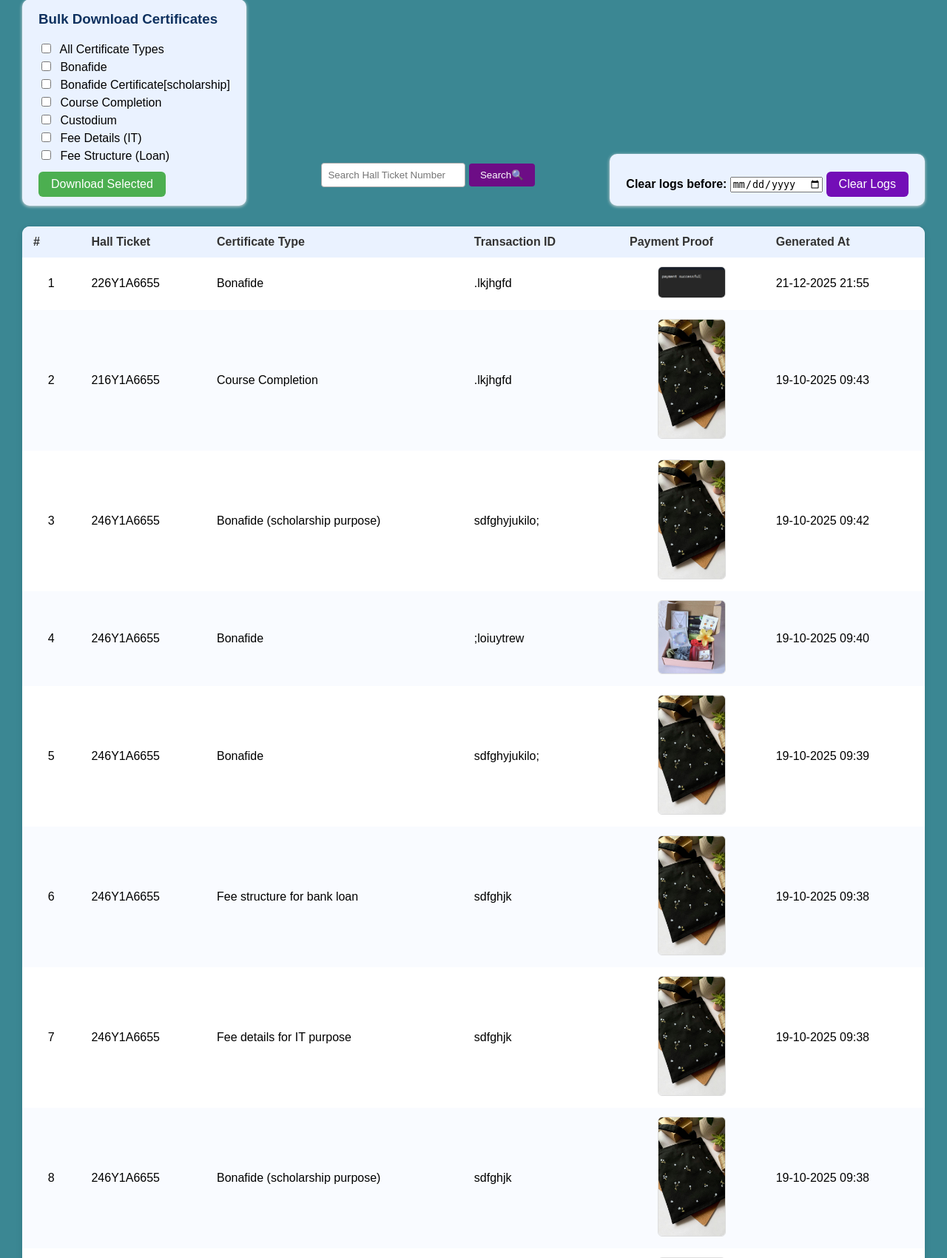
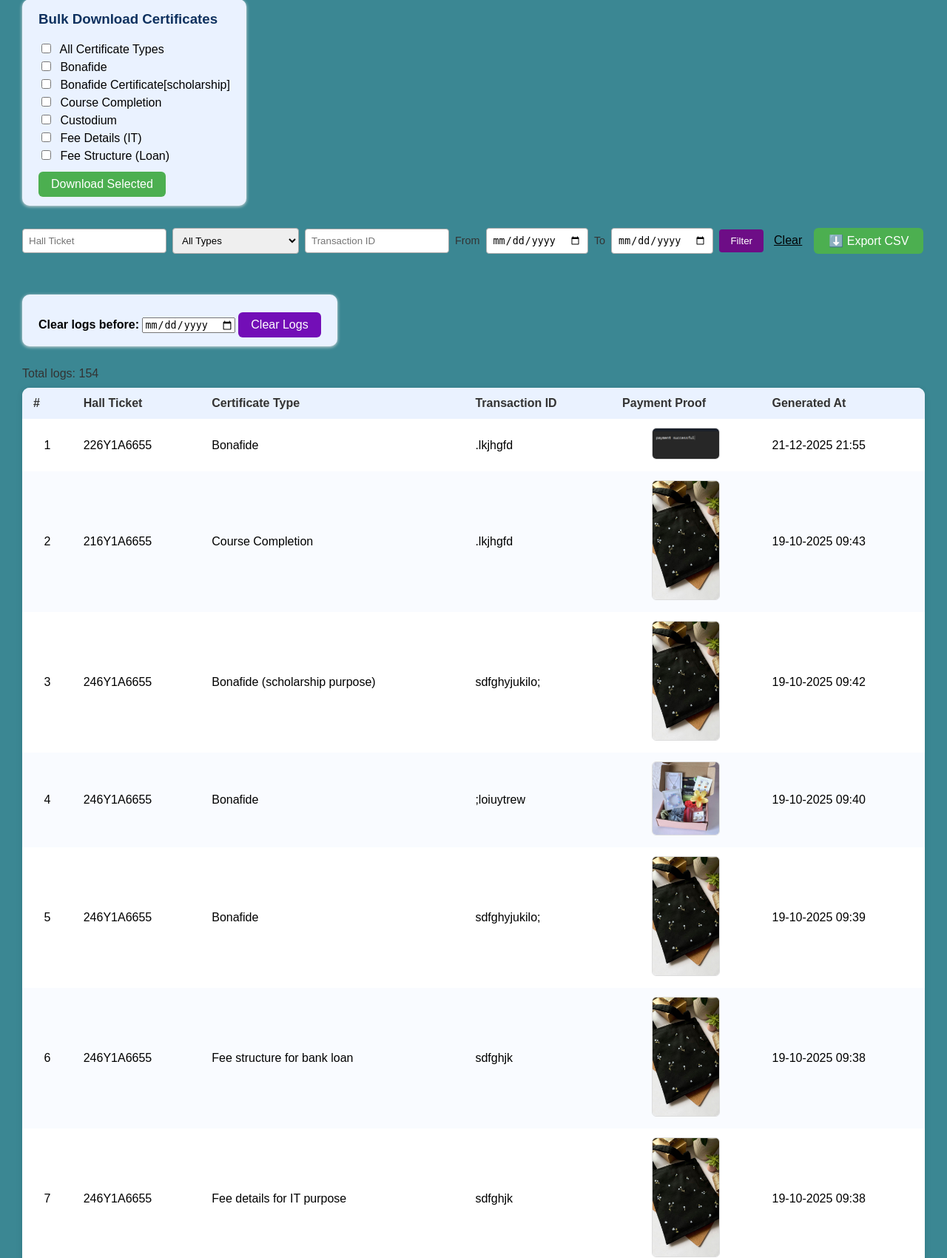
Before and after one commit to sahithya008/CERTIFICATES-GENERATOR, a Flask app: page /admin/dashboard in a window 1280 px wide, after a click on "📋 Logs". Shown: the part 193-1893 px from the top of the page at 74% size. Run offline with Flask 3, Linux system fonts and the light colour scheme; the visitor is signed in with stand-in values (Sample User, id 1); parts of the project's set-up code (start-up, migrations or seed data) failed here and were passed over.

Commit message:
feature: add logs filtering, pagination and CSV export; update admin dashboard

```diff
--- a/app.py
+++ b/app.py
@@ -1,4 +1,4 @@
-from flask import Flask, flash, render_template, request, send_file, redirect, url_for, session, jsonify
+from flask import Flask, flash, render_template, request, send_file, redirect, url_for, session, jsonify, make_response
 from reportlab.platypus import SimpleDocTemplate, Paragraph, Spacer, Table, TableStyle, PageBreak, Indenter
 from reportlab.lib.styles import getSampleStyleSheet, ParagraphStyle
 from reportlab.lib.pagesizes import A4
@@ -105,15 +105,13 @@ def is_cert_eligible(cert_type: str, status: str, purpose: str) -> bool:
 def admin_search():
     if not session.get("admin"):
         return redirect(url_for("admin_login"))
-    logs = []
-    query = ""
+    # Redirect POST search to the dashboard with a query param so filters are unified
     if request.method == "POST":
-        query = request.form["search_hallticket"].strip()
+        query = request.form.get("search_hallticket", "").strip()
         if query:
-            logs = CertificateDownload.query.filter(
-                CertificateDownload.student_hallticket.like(f"%{query}%")
-            ).order_by(CertificateDownload.downloaded_at.desc()).all()
-    return render_template("admin_dashboard.html", logs=logs, search_query=query, is_search=True)
+            return redirect(url_for("admin_dashboard", hallticket=query))
+    # For GET, simply redirect to dashboard
+    return redirect(url_for("admin_dashboard"))
 
 @app.route("/")
 def home():
@@ -145,8 +143,49 @@ def admin_login():
 def admin_dashboard():
     if not session.get("admin"):
         return redirect(url_for("admin_login"))
-    logs = CertificateDownload.query.order_by(CertificateDownload.downloaded_at.desc()).all()
-    return render_template("admin_dashboard.html", logs=logs)
+    # Filters via query params
+    hallticket = request.args.get("hallticket", type=str, default="")
+    cert_type = request.args.get("cert_type", type=str, default="")
+    transaction_id = request.args.get("transaction_id", type=str, default="")
+    start_date = request.args.get("start_date", type=str, default="")
+    end_date = request.args.get("end_date", type=str, default="")
+    page = request.args.get("page", default=1, type=int)
+    per_page = 20
+
+    query = CertificateDownload.query
+
+    if hallticket:
+        query = query.filter(CertificateDownload.student_hallticket.like(f"%{hallticket}%"))
+    if cert_type and cert_type.lower() != "all":
+        query = query.filter(CertificateDownload.certificate_type == cert_type)
+    if transaction_id:
+        query = query.filter(CertificateDownload.transaction_id.like(f"%{transaction_id}%"))
+    # date range filtering
+    try:
+        if start_date:
+            sd = datetime.datetime.strptime(start_date, "%Y-%m-%d")
+            query = query.filter(CertificateDownload.downloaded_at >= sd)
+        if end_date:
+            ed = datetime.datetime.strptime(end_date, "%Y-%m-%d") + datetime.timedelta(days=1)
+            query = query.filter(CertificateDownload.downloaded_at < ed)
+    except Exception:
+        # ignore parse errors and proceed without date filtering
+        pass
+
+    pagination = query.order_by(CertificateDownload.downloaded_at.desc()).paginate(page=page, per_page=per_page, error_out=False)
+    logs = pagination.items
+
+    current_filters = {
+        "hallticket": hallticket,
+        "cert_type": cert_type,
+        "transaction_id": transaction_id,
+        "start_date": start_date,
+        "end_date": end_date,
+        "page": page,
+        "per_page": per_page
+    }
+
+    return render_template("admin_dashboard.html", logs=logs, pagination=pagination, filters=current_filters)
 
 @app.route("/admin/api/analytics")
 def get_analytics():
@@ -430,6 +469,51 @@ def clear_logs_by_date():
             print("Error clearing logs:", e)
             flash("❌ Error clearing logs.", "danger")
     return redirect(url_for("admin_dashboard"))
+
+
+@app.route('/admin/export_logs')
+def export_logs():
+    if not session.get("admin"):
+        return redirect(url_for("admin_login"))
+
+    # Accept same query params as admin_dashboard
+    hallticket = request.args.get("hallticket", type=str, default="")
+    cert_type = request.args.get("cert_type", type=str, default="")
+    transaction_id = request.args.get("transaction_id", type=str, default="")
+    start_date = request.args.get("start_date", type=str, default="")
+    end_date = request.args.get("end_date", type=str, default="")
+
+    query = CertificateDownload.query
+    if hallticket:
+        query = query.filter(CertificateDownload.student_hallticket.like(f"%{hallticket}%"))
+    if cert_type and cert_type.lower() != "all":
+        query = query.filter(CertificateDownload.certificate_type == cert_type)
+    if transaction_id:
+        query = query.filter(CertificateDownload.transaction_id.like(f"%{transaction_id}%"))
+    try:
+        if start_date:
+            sd = datetime.datetime.strptime(start_date, "%Y-%m-%d")
+            query = query.filter(CertificateDownload.downloaded_at >= sd)
+        if end_date:
+            ed = datetime.datetime.strptime(end_date, "%Y-%m-%d") + datetime.timedelta(days=1)
+            query = query.filter(CertificateDownload.downloaded_at < ed)
+    except Exception:
+        pass
+
+    rows = query.order_by(CertificateDownload.downloaded_at.desc()).all()
+
+    # Build CSV
+    import csv
+    si = StringIO()
+    writer = csv.writer(si)
+    writer.writerow(["id", "student_hallticket", "certificate_type", "transaction_id", "proof_filename", "downloaded_at"])
+    for r in rows:
+        writer.writerow([r.id, r.student_hallticket, r.certificate_type, r.transaction_id or "", r.proof_filename or "", r.downloaded_at.strftime("%Y-%m-%d %H:%M:%S")])
+
+    output = make_response(si.getvalue())
+    output.headers["Content-Disposition"] = f"attachment; filename=logs_{datetime.datetime.now().strftime('%Y%m%d_%H%M%S')}.csv"
+    output.headers["Content-Type"] = "text/csv"
+    return output
 
 
 def _check_admin_auth():
--- a/templates/admin_dashboard.html
+++ b/templates/admin_dashboard.html
@@ -430,15 +430,26 @@
                         <button type="submit" class="bulk-download-btn">Download Selected</button>
                     </form>
                 </div>
-                <form method="POST" action="{{ url_for('admin_search') }}" style="margin-bottom:25px;">
-                    <input type="text" name="search_hallticket" placeholder="Search Hall Ticket Number"
-                        value="{{ search_query if search_query else '' }}" required
-                        style="padding:8px; border-radius:4px; border:1px solid #aaa;">
-                    <button type="submit"
-                        style="padding:8px 15px; background:#6d0d86; color:rgb(255, 255, 255); border:none; border-radius:4px; cursor:pointer;">Search🔍</button>
-                    {% if is_search %}
-                    <a href="{{ url_for('admin_dashboard') }}" style="margin-left:10px; color:#000204;">Clear</a>
-                    {% endif %}
+                <form method="GET" action="{{ url_for('admin_dashboard') }}" style="margin-bottom:25px; display: flex; gap:8px; align-items: center;">
+                    <input type="text" name="hallticket" placeholder="Hall Ticket" value="{{ filters.hallticket if filters else '' }}" style="padding:8px; border-radius:4px; border:1px solid #aaa;">
+                    <select name="cert_type" style="padding:8px; border-radius:4px; border:1px solid #aaa;">
+                        <option value="">All Types</option>
+                        <option value="all" {% if filters and filters.cert_type=='all' %}selected{% endif %}>All (explicit)</option>
+                        <option value="Bonafide" {% if filters and filters.cert_type=='Bonafide' %}selected{% endif %}>Bonafide</option>
+                        <option value="Bonafide (scholarship purpose)" {% if filters and filters.cert_type=="Bonafide (scholarship purpose)" %}selected{% endif %}>Bonafide (scholarship)</option>
+                        <option value="Course Completion" {% if filters and filters.cert_type=='Course Completion' %}selected{% endif %}>Course Completion</option>
+                        <option value="Custodium" {% if filters and filters.cert_type=='Custodium' %}selected{% endif %}>Custodium</option>
+                        <option value="Fee details for IT purpose" {% if filters and filters.cert_type=='Fee details for IT purpose' %}selected{% endif %}>Fee Details (IT)</option>
+                        <option value="Fee structure for bank loan" {% if filters and filters.cert_type=='Fee structure for bank loan' %}selected{% endif %}>Fee Structure (Loan)</option>
+                    </select>
+                    <input type="text" name="transaction_id" placeholder="Transaction ID" value="{{ filters.transaction_id if filters else '' }}" style="padding:8px; border-radius:4px; border:1px solid #aaa;">
+                    <label style="font-size:0.9em; color:#333;">From</label>
+                    <input type="date" name="start_date" value="{{ filters.start_date if filters else '' }}" style="padding:8px; border-radius:4px; border:1px solid #aaa;">
+                    <label style="font-size:0.9em; color:#333;">To</label>
+                    <input type="date" name="end_date" value="{{ filters.end_date if filters else '' }}" style="padding:8px; border-radius:4px; border:1px solid #aaa;">
+                    <button type="submit" style="padding:8px 15px; background:#6d0d86; color:#fff; border:none; border-radius:4px; cursor:pointer;">Filter</button>
+                    <a href="{{ url_for('admin_dashboard') }}" style="margin-left:6px; color:#000204;">Clear</a>
+                    <a href="{{ url_for('export_logs', hallticket=(filters.hallticket if filters else ''), cert_type=(filters.cert_type if filters else ''), transaction_id=(filters.transaction_id if filters else ''), start_date=(filters.start_date if filters else ''), end_date=(filters.end_date if filters else '')) }}" class="export-btn" style="text-decoration:none; margin-left:8px;">⬇️ Export CSV</a>
                 </form>
 
                 <!-- Clear logs -->
@@ -452,6 +463,7 @@
             </div>
 
             {% if logs %}
+            <div style="margin-bottom:10px; color:#333;">Total logs: {{ pagination.total if pagination else (logs|length) }}</div>
             <table>
                 <thead>
                     <tr>
@@ -485,6 +497,17 @@
                     {% endfor %}
                 </tbody>
             </table>
+            {% if pagination and pagination.pages > 1 %}
+            <div style="margin-top:12px; display:flex; gap:8px; align-items:center;">
+                {% if pagination.has_prev %}
+                <a href="{{ url_for('admin_dashboard', hallticket=(filters.hallticket if filters else ''), cert_type=(filters.cert_type if filters else ''), transaction_id=(filters.transaction_id if filters else ''), start_date=(filters.start_date if filters else ''), end_date=(filters.end_date if filters else ''), page=pagination.prev_num) }}" style="padding:6px 10px; background:#0e315f; color:#fff; border-radius:6px; text-decoration:none;">◀ Prev</a>
+                {% endif %}
+                <span>Page {{ pagination.page }} of {{ pagination.pages }}</span>
+                {% if pagination.has_next %}
+                <a href="{{ url_for('admin_dashboard', hallticket=(filters.hallticket if filters else ''), cert_type=(filters.cert_type if filters else ''), transaction_id=(filters.transaction_id if filters else ''), start_date=(filters.start_date if filters else ''), end_date=(filters.end_date if filters else ''), page=pagination.next_num) }}" style="padding:6px 10px; background:#0e315f; color:#fff; border-radius:6px; text-decoration:none;">Next ▶</a>
+                {% endif %}
+            </div>
+            {% endif %}
             {% else %}
             <div class="no-logs-msg">
                 No certificates or payments logged yet.
```
Also changed, not shown: instance/downloads.db, 1 other file.
